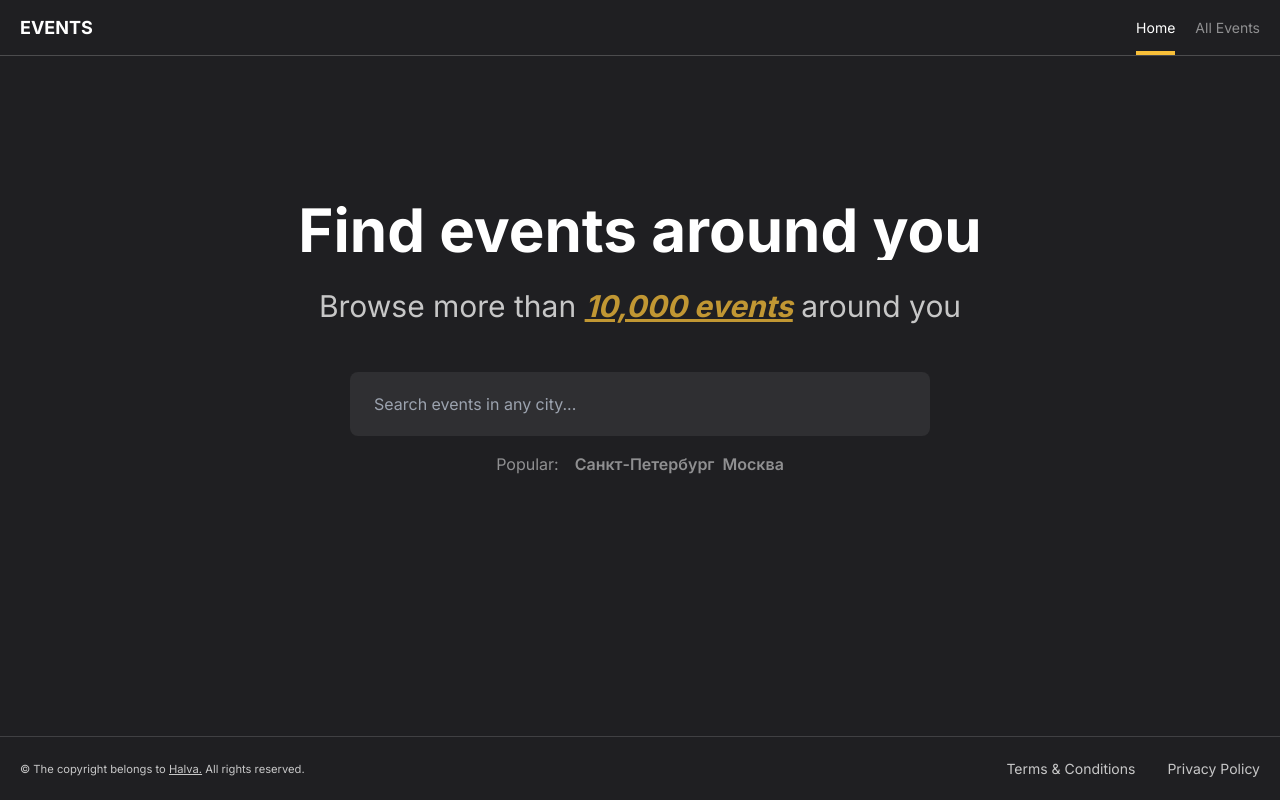
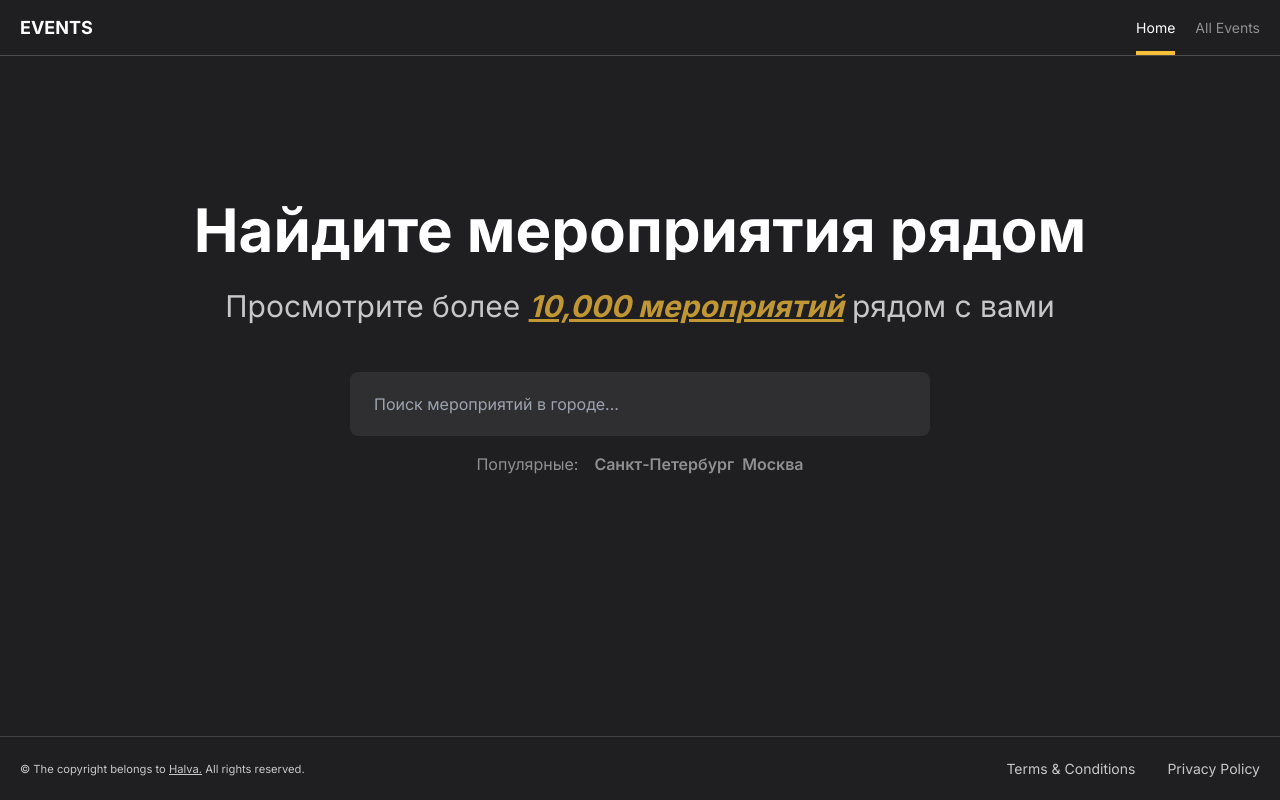
Before and after one commit to Halva1988/event, a Next.js app: page / in a window 1280 px wide. Built offline with nearby package versions, Linux system fonts and the light colour scheme.

Commit message:
Добавил Skeletons для EventsPage, EventSlugPage

```diff
--- /dev/null
+++ b/src/app/event/[slug]/loading.tsx
@@ -0,0 +1,13 @@
+import Skeleton from "@/components/skeleton/skeleton";
+
+const Loading = () => {
+	return (
+		<div className="flex flex-col items-center gap-y-4 pt-28">
+			<Skeleton className="h-6 w-[550px]" />
+			<Skeleton className="h-6 w-[400px]"/>
+			<Skeleton className="h-6 w-[450px]"/>
+		</div>
+	);
+};
+
+export default Loading;
--- a/src/app/event/[slug]/page.tsx
+++ b/src/app/event/[slug]/page.tsx
@@ -7,7 +7,6 @@ type EventsPageProps = {
 
 const EventSlugPage = async ({ params }: EventsPageProps) => {
 	const { slug } = await params;
-
 	const data = await getData();
 
 	const eventsInCity = data.filter((event) => event.slug === slug);
--- /dev/null
+++ b/src/app/events/[city]/loading.tsx
@@ -0,0 +1,13 @@
+import SkeletonCard from "@/components/skeleton/skeletonCard";
+
+const Loading = () => {
+	return (
+		<div className="flex flex-wrap justify-center max-w-[1100px] mx-auto px-[20px] py-24 gap-20">
+			{Array.from({ length: 6 }).map((item, index) => (
+				<SkeletonCard key={index} />
+			))}
+		</div>
+	);
+};
+
+export default Loading;
--- a/src/app/events/[city]/page.tsx
+++ b/src/app/events/[city]/page.tsx
@@ -1,7 +1,8 @@
 import EventsList from "@/components/card-list/eventsList";
 import H1 from "@/components/h1";
 import { getCityInPrepositionalCase } from "@/helpers/getCityInPrepositionalCase";
-import { getData } from "@/helpers/getData";
+import { Suspense } from "react";
+import Loading from "./loading";
 
 type EventsPageProps = {
 	params: Promise<{ city: string }>;
@@ -11,13 +12,13 @@ const EventsPage = async ({ params }: EventsPageProps) => {
 	const resolvedParams = await params;
 	const { newCity, city } = getCityInPrepositionalCase(resolvedParams);
 
-	const data = await getData();
-
 	return (
 		<main className="flex flex-col items-center min-h-[110vh] px-5 py-24 text-center">
 			<H1>{city === "All" ? "Все мероприятия" : `Мероприятия в ${newCity}`}</H1>
 
-			<EventsList events={data} city={city} />
+			<Suspense fallback={<Loading />}>
+				<EventsList city={city} />
+			</Suspense>
 		</main>
 	);
 };
--- a/src/app/page.tsx
+++ b/src/app/page.tsx
@@ -7,19 +7,19 @@ const popular: string[] = ["Санкт-Петербург", "Москва"];
 export default function Home() {
 	return (
 		<main className="flex flex-col items-center px-3 pt-36 text-center">
-			<H1>Find events around you</H1>
+			<H1>Найдите мероприятия рядом</H1>
 			<p className="mb-12 mt-7 text-2xl lg:text-3xl opacity-75">
-				Browse more than{" "}
+				Просмотрите более{" "}
 				<span className="text-accent font-bold italic underline">
-					10,000 events
+					10,000 мероприятий
 				</span>{" "}
-				around you
+				рядом с вами
 			</p>
 
 			<SearchForm />
 
 			<section className="mt-4 flex gap-x-4 opacity-50">
-				<p>Popular:</p>
+				<p>Популярные:</p>
 				<div className="space-x-2 font-semibold">
 					{popular.map((city) => (
 						<Link key={city} href={`/events/${decodeURIComponent(city)}`}>
--- a/src/components/card-list/eventCard.tsx
+++ b/src/components/card-list/eventCard.tsx
@@ -17,7 +17,7 @@ const EventCard = ({ event }: EventCardProps) => {
 				alt={event.name}
 				width={350}
 				height={250}
-				className="h-[60%] object-fit"
+				className="h-[60%] object-cover"
 			/>
 			<div className="flex flex-col gap-y-2 justify-center items-center flex-1">
 				<h2 className="text-lg font-semibold">{event.name}</h2>
--- a/src/components/card-list/eventsList.tsx
+++ b/src/components/card-list/eventsList.tsx
@@ -1,14 +1,13 @@
-"use client";
 import { TEvent } from "@/lib/types";
 import EventCard from "./eventCard";
+import { getData } from "@/helpers/getData";
 
 type EventsListProps = {
-	events: TEvent[];
 	city: string;
 };
 
-const EventsList = ({ events, city }: EventsListProps) => {
-
+const EventsList = async ({ city }: EventsListProps) => {
+  const events: TEvent[] = await getData();
 	return (
 		<section className="max-w-[1200px] flex flex-wrap gap-10 mt-10 justify-center px-[20px]">
 			{events.filter((event) => city === "All" || event.city === city).map((event) => (
--- a/src/components/form/searchForm.tsx
+++ b/src/components/form/searchForm.tsx
@@ -19,7 +19,7 @@ const SearchForm = () => {
 		<form onSubmit={handleSubmit} className="w-full sm:w-[580px]">
 			<input
 				className="w-full h-16 rounded-lg bg-white/[7%] px-6 outline-none ring-accent/80 duration-500 focus:ring-2 focus:bg-white/10"
-				placeholder="Search events in any city..."
+				placeholder="Поиск мероприятий в городе..."
         value={searchText}
         onChange={(e) => setSearchText(e.target.value)}
 			/>
--- /dev/null
+++ b/src/components/skeleton/skeleton.tsx
@@ -0,0 +1,9 @@
+type TSkeletonProps = {
+	className?: string;
+};
+
+const Skeleton = ({ className }: TSkeletonProps) => {
+	return <div className={`animate-pulse rounded-md bg-white/5 ${className}`} />;
+};
+
+export default Skeleton;
--- /dev/null
+++ b/src/components/skeleton/skeletonCard.tsx
@@ -0,0 +1,13 @@
+import Skeleton from "./skeleton";
+
+const SkeletonCard = () => {
+	return (
+		<div className="flex flex-col gap-y-2 mt-4">
+			<Skeleton className="h-24 w-40 rounded-2xl" />
+			<Skeleton className="h-4 w-[250px]" />
+			<Skeleton className="h-4 w-[200px]" />
+		</div>
+	);
+};
+
+export default SkeletonCard;
```
